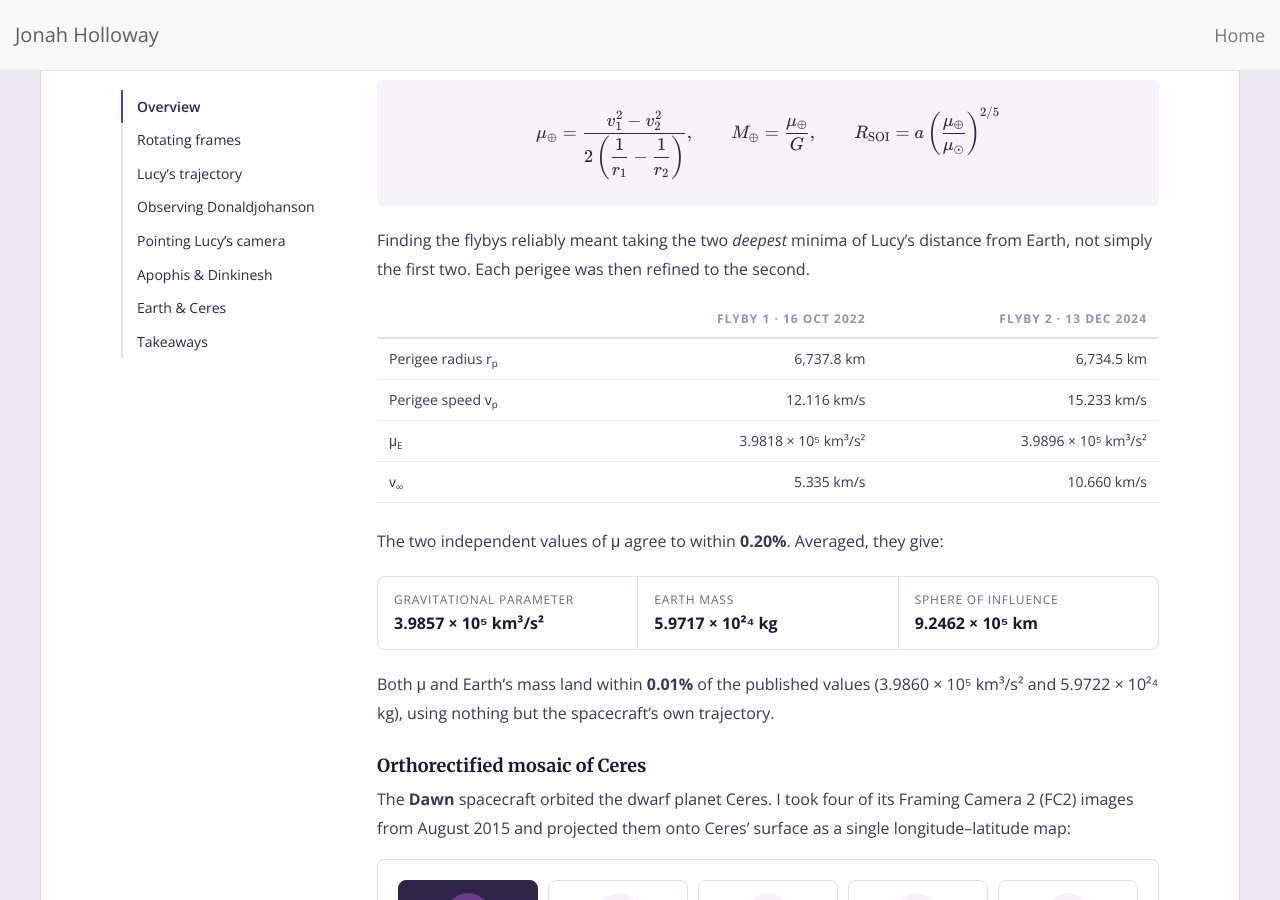
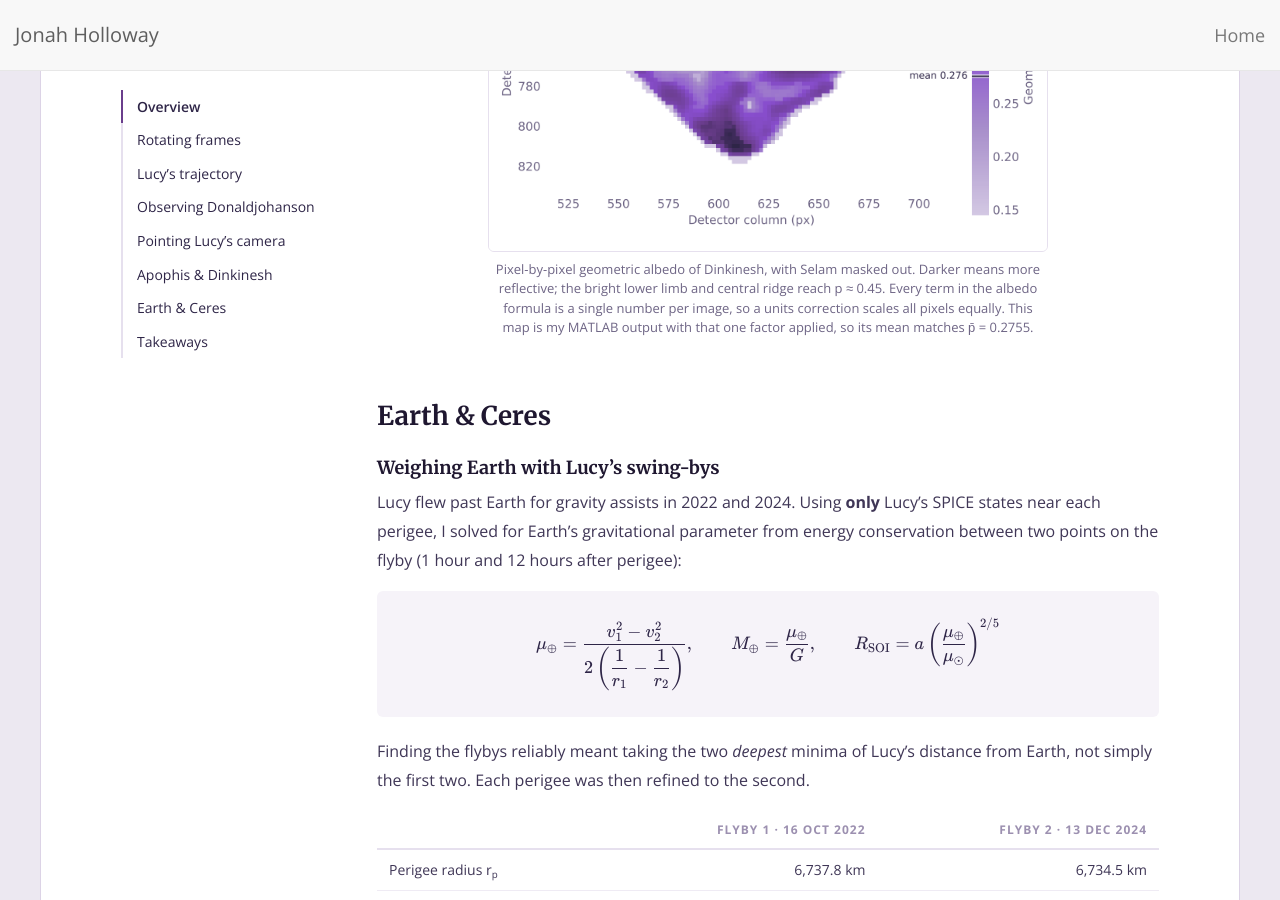
Before and after one commit to jonahholloway/jonahholloway.github.io, a Jekyll site: the page built from _posts/2026-04-28-spaceflight-operations-spice.md, in a window 1280 px wide and 900 px high, scrolled down 8576 px. Built offline with Jekyll 4.4.1, drawn with Linux system fonts in a browser that asks for light colours; nearby versions of some CDN libraries.

Commit message:
Add corrected Dinkinesh albedo map
Rebuild the map from the MATLAB output, apply the single uniform units
correction so its mean matches the reported 0.2755, and render it with a
one-hue sequential ramp in the site palette.

Co-Authored-By: Claude Opus 5.5 <noreply@anthropic.com>
Claude-Session: https://claude.ai/code/session_01XYCThTEe3uiW4hpGaL5jCN

```diff
--- a/_posts/2026-04-28-spaceflight-operations-spice.md
+++ b/_posts/2026-04-28-spaceflight-operations-spice.md
@@ -178,6 +178,8 @@ In November 2023 Lucy flew past the small asteroid **Dinkinesh** and discovered
 
 The mean geometric albedo came out at **p̄ = 0.2755**, consistent with a stony S-type asteroid.
 
+{% include figure.html src="/img/projects/spaceflight-ops/dinkinesh-albedo.png" caption="Pixel-by-pixel geometric albedo of Dinkinesh, with Selam masked out. Darker means more reflective; the bright lower limb and central ridge reach p ≈ 0.45. Every term in the albedo formula is a single number per image, so a units correction scales all pixels equally. This map is my MATLAB output with that one factor applied, so its mean matches p̄ = 0.2755." class="narrow" %}
+
 ## Earth &amp; Ceres
 
 ### Weighing Earth with Lucy's swing-bys
```
Also changed, not shown: img/projects/spaceflight-ops/dinkinesh-albedo.jpg (deleted), img/projects/spaceflight-ops/dinkinesh-albedo.png (added).
